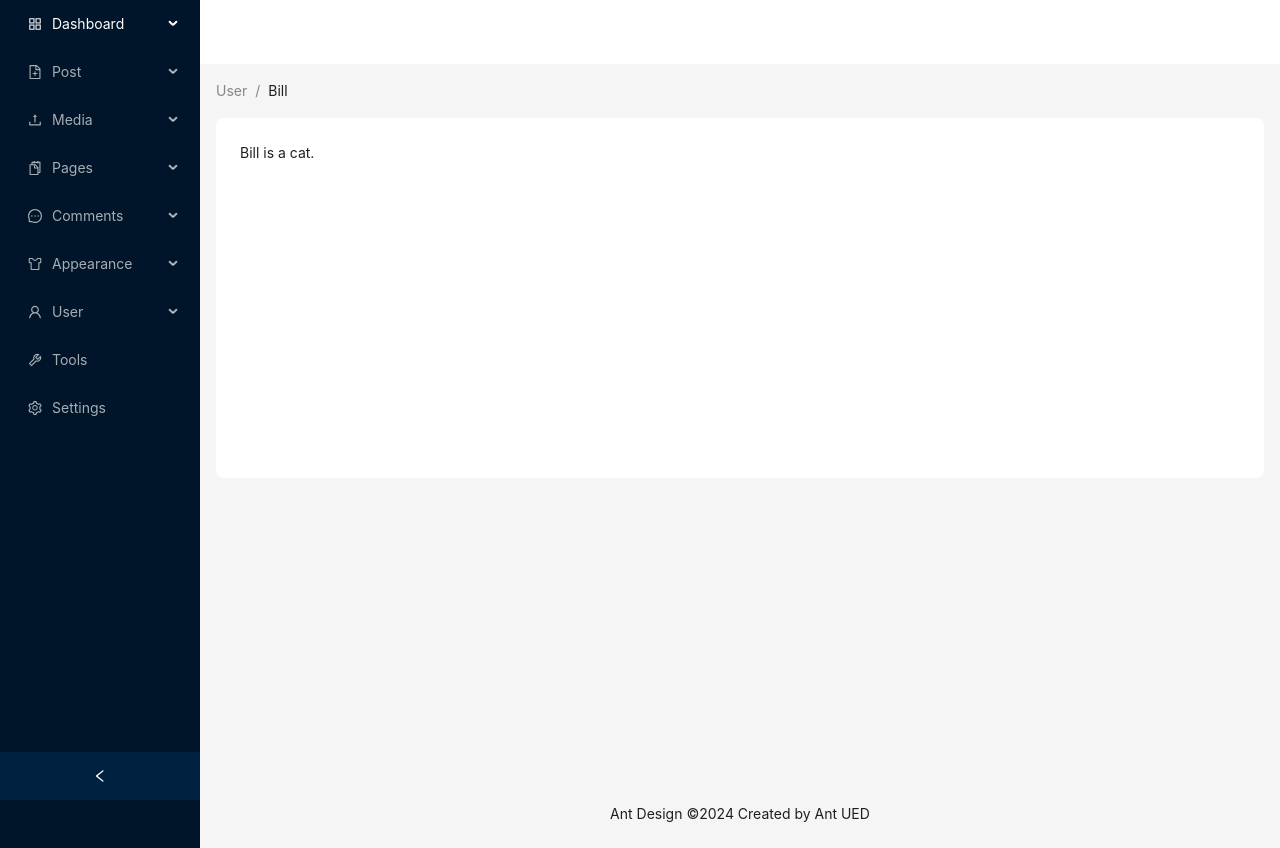
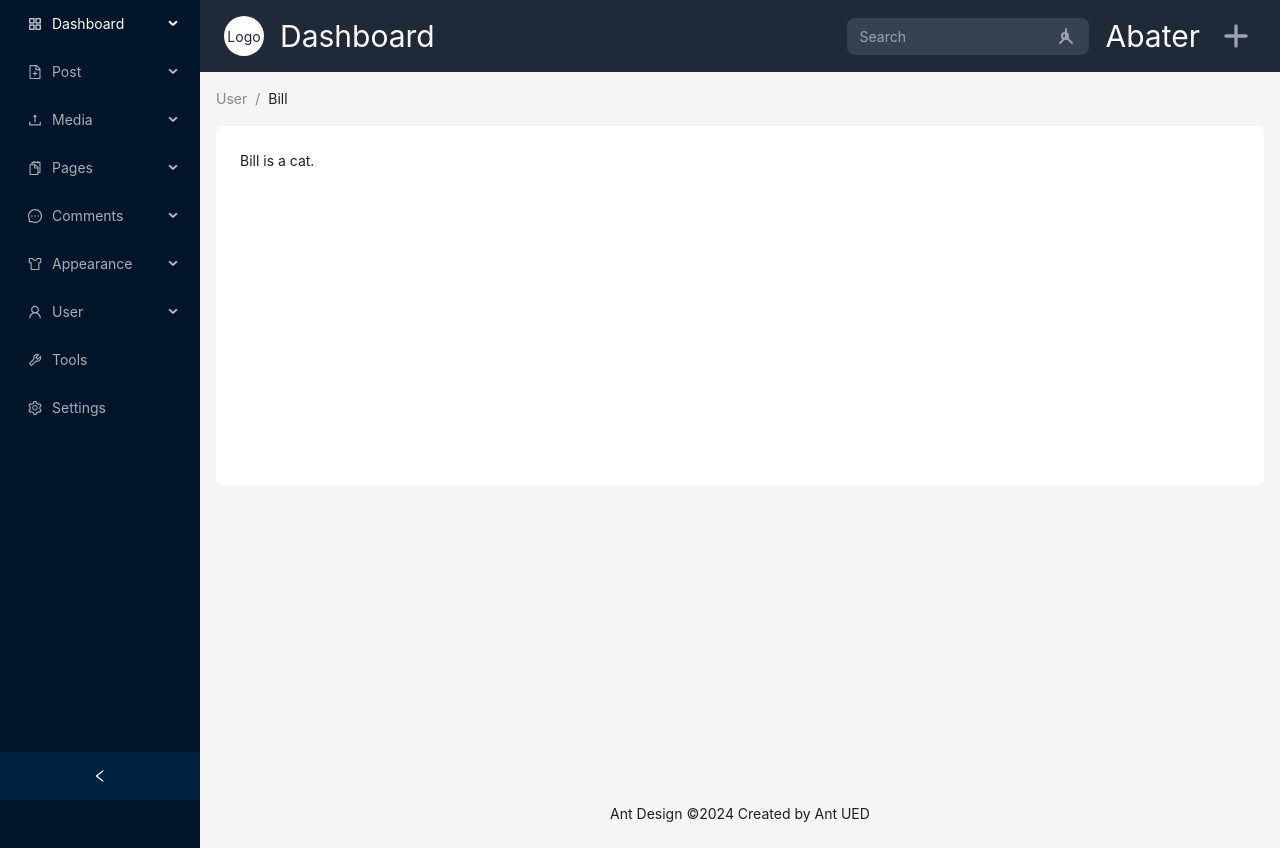
Before and after one commit to zobkazi/mi_dashboard, a Next.js app: page /dashboard in a window 1280 px wide. Built offline with nearby package versions, Linux system fonts and the light colour scheme.

Commit message:
zk: added stor for zustand

```diff
--- a/src/components/dashboard/Dashboard.tsx
+++ b/src/components/dashboard/Dashboard.tsx
@@ -4,6 +4,7 @@ import React, { useState } from 'react';
 import type { MenuProps } from 'antd';
 import { Breadcrumb, Layout, Menu, theme } from 'antd';
 import DashboardMenu from './DashboardMenu';
+import TopHeader from '../pageHeader/TopHeader';
 
 const { Header, Content, Footer, Sider } = Layout;
 
@@ -25,7 +26,7 @@ const App: React.FC = () => {
         <DashboardMenu  />
       </Sider>
       <Layout>
-        <Header style={{ padding: 0, background: colorBgContainer }} />
+       <TopHeader />
         <Content style={{ margin: '0 16px' }}>
           <Breadcrumb style={{ margin: '16px 0' }}>
             <Breadcrumb.Item>User</Breadcrumb.Item>
--- a/src/components/forms/ForgotPassword.tsx
+++ b/src/components/forms/ForgotPassword.tsx
@@ -20,6 +20,10 @@ const ForgotPasswordForm: React.FC = () => {
         setError('Invalid email address');
         return;
       }
+      if (!email) {
+        setError('Please enter your email');
+        return;
+      }
 
       // // Send POST request to backend API
       // const response = await axios.post('/api/forgotpassword', { email });
@@ -27,7 +31,7 @@ const ForgotPasswordForm: React.FC = () => {
 
       console.log('Email sent successfully', email);
 
-      setMessage('Email sent successfully');
+      setMessage('check your email, and click on the link to reset your password');
       setEmail('');
     } catch (error) {
       setError('An error occurred. Please try again later.');
@@ -42,7 +46,7 @@ const ForgotPasswordForm: React.FC = () => {
   };
 
   return (
-    <div className="flex items-center justify-center h-full">
+    <div className="flex mt-10 items-center justify-center h-full">
       <form onSubmit={handleSubmit} className="space-y-6">
         <h1 className="text-3xl font-bold text-center mb-4">Forgot Password</h1>
         <div className="flex flex-col items-center">
@@ -50,27 +54,14 @@ const ForgotPasswordForm: React.FC = () => {
             id="email"
             name="email"
             type="email"
+            required
             autoComplete="email"
-            required
             value={email}
             onChange={handleEmailChange}
             className="appearance-none block w-full px-3 py-2 border border-gray-300 rounded-md shadow-sm placeholder-gray-400 focus:outline-none focus:ring-indigo-500 focus:border-indigo-500 sm:text-sm"
             placeholder="Enter your email address"
           />
-          <button type="submit" className="mt-2 px-3 py-2 bg-indigo-600 text-white rounded-md">
-            <svg
-              xmlns="http://www.w3.org/2000/svg"
-              className="h-5 w-5"
-              viewBox="0 0 20 20"
-              fill="currentColor"
-            >
-              <path
-                fillRule="evenodd"
-                d="M6 6a4 4 0 016.47-3.12l5.5-2.75a.5.5 0 01.65.49v13.56a.5.5 0 01-.65.49l-5.5-2.75A4 4 0 016 6zm4 2a2 2 0 100-4 2 2 0 000 4z"
-                clipRule="evenodd"
-              />
-            </svg>
-          </button>
+
         </div>
         {error && <p className="text-red-500">{error}</p>}
         {message && <p className="text-green-500">{message}</p>}
--- /dev/null
+++ b/src/components/pageHeader/TopHeader.tsx
@@ -0,0 +1,65 @@
+// TopHeader.tsx
+import React from 'react';
+
+function TopHeader() {
+  return (
+    <div className="bg-gray-800 text-white py-4 px-6 flex justify-between items-center">
+      <div className="flex items-center">
+        <div className="w-10 h-10 mr-4 flex items-center justify-center rounded-full bg-white text-gray-800">
+          Logo
+        </div>
+        <p className="text-3xl">Dashboard</p>
+      </div>
+      <div className="flex items-center">
+        <div className="relative">
+          <input
+            className="py-2 px-3 rounded-lg bg-gray-700 text-white placeholder-gray-400 focus:outline-none focus:ring focus:border-blue-300"
+            type="text"
+            placeholder="Search"
+          />
+          <svg
+            xmlns="http://www.w3.org/2000/svg"
+            className="h-6 w-6 absolute top-1/2 transform -translate-y-1/2 right-3 text-gray-400"
+            fill="none"
+            viewBox="0 0 24 24"
+            stroke="currentColor"
+          >
+            <path
+              strokeLinecap="round"
+              strokeLinejoin="round"
+              strokeWidth={2}
+              d="M15 12a3 3 0 11-6 0 3 3 0 016 0z"
+            />
+            <path
+              strokeLinecap="round"
+              strokeLinejoin="round"
+              strokeWidth={2}
+              d="M19 19l-6-6m0 0l-6 6m6-6V5"
+            />
+          </svg>
+        </div>
+        <div className="ml-4">
+          <h1 className="text-3xl">Abater</h1>
+        </div>
+        <div className="ml-4">
+          <svg
+            xmlns="http://www.w3.org/2000/svg"
+            className="h-10 w-10 text-gray-400"
+            fill="none"
+            viewBox="0 0 24 24"
+            stroke="currentColor"
+          >
+            <path
+              strokeLinecap="round"
+              strokeLinejoin="round"
+              strokeWidth={2}
+              d="M12 6v6m0 0v6m0-6h6m-6 0H6"
+            />
+          </svg>
+        </div>
+      </div>
+    </div>
+  );
+}
+
+export default TopHeader;
```
Also changed, not shown: src/assets/svg/EmailIcon.tsx (added, +11 -0 lines), src/assets/svg/ForgotPasswordIcon.tsx (added, +11 -0 lines), src/assets/svg/GitHub.tsx (added, +9 -0 lines), src/store/createUserStore.ts (added, +14 -0 lines).
